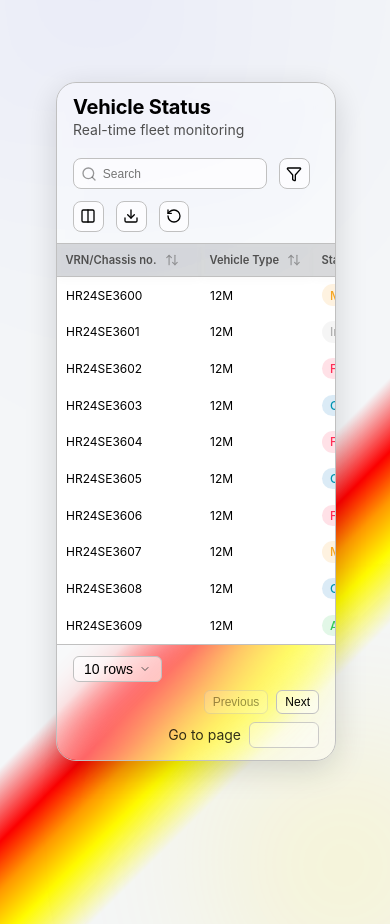
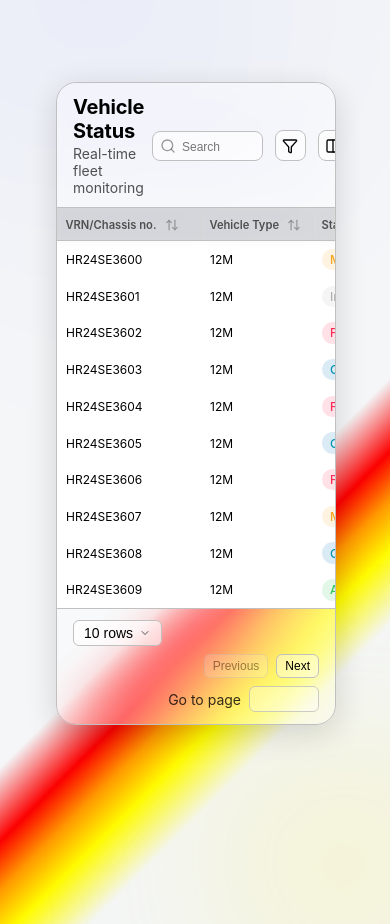
Before and after one commit to Praveen343577/Reusable-Table-Component, a React (Vite) app: page / in a window 390 px wide. Built offline with nearby package versions, Linux system fonts and the light colour scheme; the HTML template or start-up script is replaced by a standard one.

Commit message:
feat: add CSS styles for table toolbar, filter, and search components

```diff
--- a/src/Components/Table/Toolbar/Filter.css
+++ b/src/Components/Table/Toolbar/Filter.css
@@ -229,8 +229,8 @@
 @media (max-width: 48rem) {
   .ct-filter-dropdown {
     width: 100%;
-    left: 0;
-    right: 0;
+    left: auto;
+    right: 100%;
   }
   .ct-filter-values {
     position: static;
--- a/src/Components/Table/Toolbar/Search.css
+++ b/src/Components/Table/Toolbar/Search.css
@@ -62,10 +62,3 @@
     max-width: 4.5rem;
   }
 }
-
-@media (max-width: 48rem) {
-  .ct-search-input {
-    max-width: 100%;
-    width: 100%;
-  }
-}
--- a/src/Components/Table/Toolbar/Toolbar.css
+++ b/src/Components/Table/Toolbar/Toolbar.css
@@ -103,7 +103,7 @@
 @media (max-width: 72rem) {
   .ct-toolbar {
     padding: 0.75rem 1rem 0 1rem;
-    flex-wrap: wrap;
+    flex-wrap: nowrap;
     gap: 0.5rem;
   }
   .ct-tab {
@@ -113,21 +113,24 @@
   .ct-toolbar-actions {
     gap: 0.75rem;
     margin-bottom: 0.75rem;
-    flex-wrap: wrap;
+    flex-wrap: nowrap;
   }
 }
 
 @media (max-width: 48rem) {
   .ct-toolbar {
-    flex-direction: column;
-    align-items: flex-start;
+    flex-direction: row;
+    align-items: center;
+    flex-wrap: nowrap;
   }
   .ct-toolbar-actions {
-    width: 100%;
-    justify-content: flex-start;
+    width: auto;
+    justify-content: flex-end;
+    flex-wrap: nowrap;
+    overflow-x: visible;
   }
   .ct-tabs {
-    width: 100%;
+    width: auto;
     overflow-x: auto;
   }
 }
```
